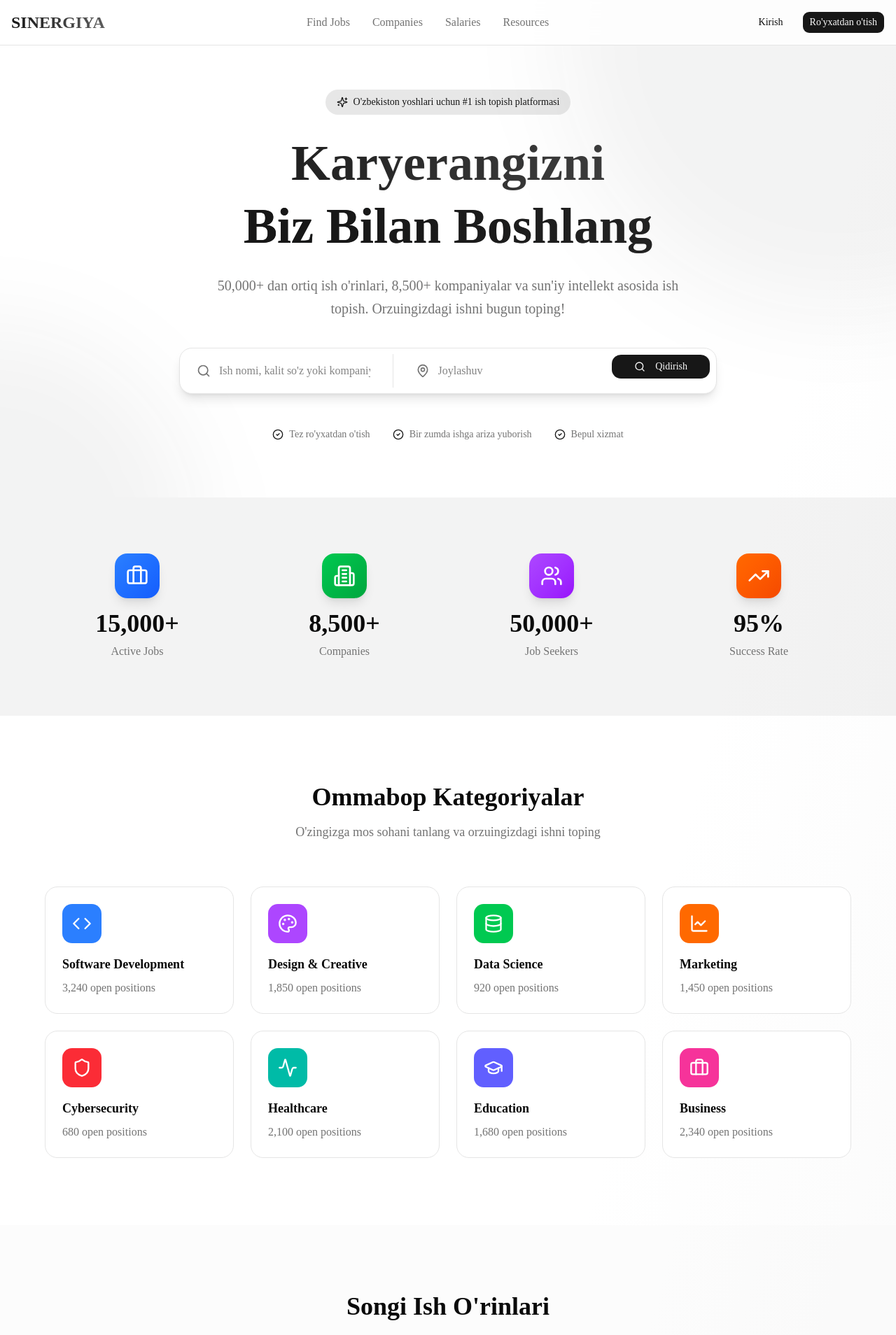
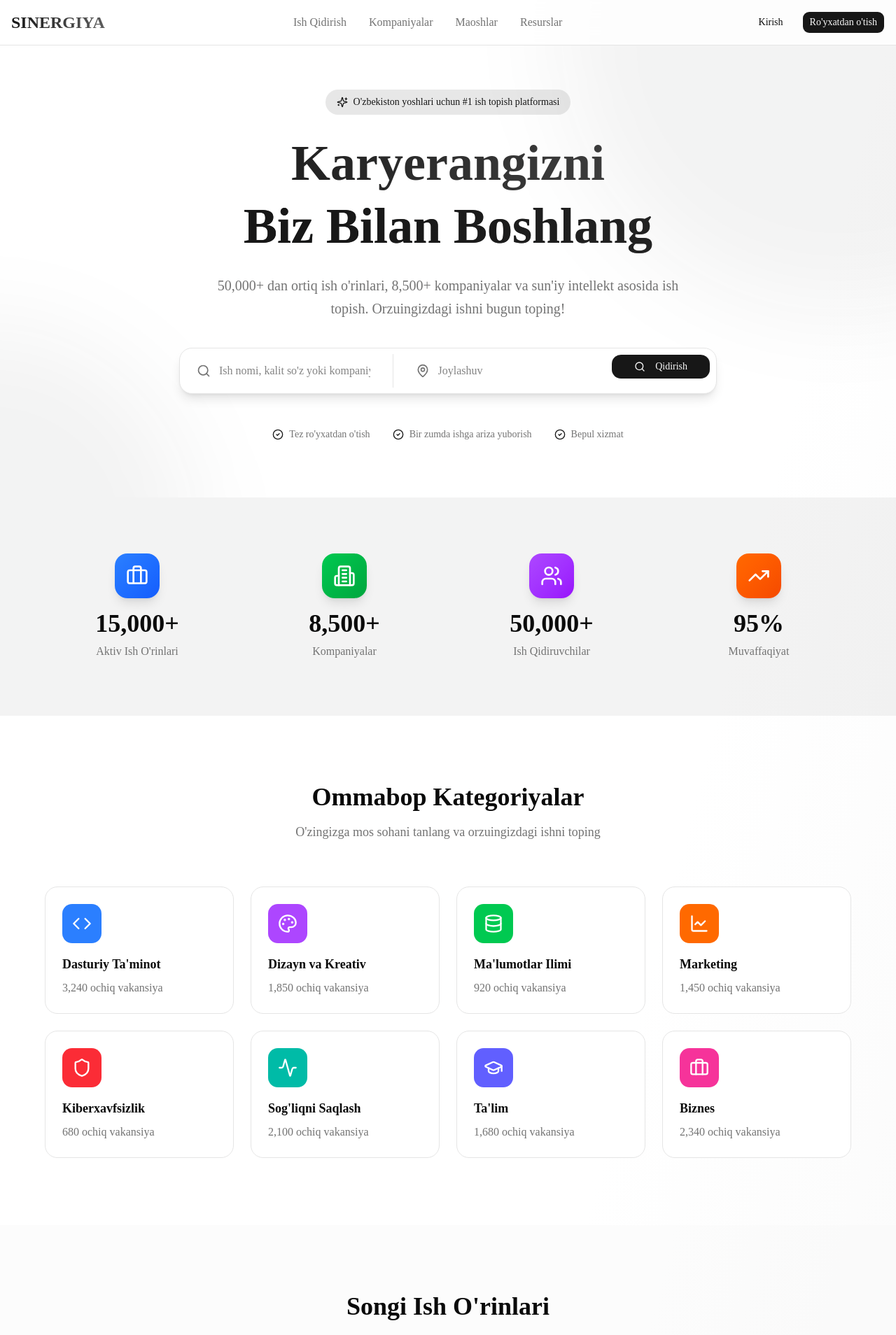
Before and after one commit to otabekxoff-creator/qadam.uz, a Next.js app in the folder frontend/: page / in a window 1280 px wide. Shown: the top 1908 px of the page at 70% size. Built offline with nearby package versions, Linux system fonts and the light colour scheme.

Commit message:
Update main page: translate navigation and content to Uzbek

```diff
--- a/frontend/src/app/page.tsx
+++ b/frontend/src/app/page.tsx
@@ -107,7 +107,7 @@ function CategoryCard({ icon: Icon, title, count, color }: {
         <Icon className="w-7 h-7 text-white" />
       </div>
       <h3 className="font-semibold text-lg mb-2">{title}</h3>
-      <p className="text-muted-foreground">{count.toLocaleString()} open positions</p>
+      <p className="text-muted-foreground">{count.toLocaleString()} ochiq vakansiya</p>
     </motion.div>
   );
 }
@@ -190,58 +190,58 @@ function JobCard({ title, company, location, salary, type, postedAt, logo, tags
 
 export default function Home() {
   const stats = [
-    { value: 15000, suffix: '+', label: 'Active Jobs', icon: Briefcase, color: 'from-blue-500 to-blue-600' },
-    { value: 8500, suffix: '+', label: 'Companies', icon: Building2, color: 'from-green-500 to-green-600' },
-    { value: 50000, suffix: '+', label: 'Job Seekers', icon: Users, color: 'from-purple-500 to-purple-600' },
-    { value: 95, suffix: '%', label: 'Success Rate', icon: TrendingUp, color: 'from-orange-500 to-orange-600' },
+    { value: 15000, suffix: '+', label: 'Aktiv Ish O\'rinlari', icon: Briefcase, color: 'from-blue-500 to-blue-600' },
+    { value: 8500, suffix: '+', label: 'Kompaniyalar', icon: Building2, color: 'from-green-500 to-green-600' },
+    { value: 50000, suffix: '+', label: 'Ish Qidiruvchilar', icon: Users, color: 'from-purple-500 to-purple-600' },
+    { value: 95, suffix: '%', label: 'Muvaffaqiyat', icon: TrendingUp, color: 'from-orange-500 to-orange-600' },
   ];
 
   const categories = [
-    { icon: Code, title: 'Software Development', count: 3240, color: 'bg-blue-500' },
-    { icon: Palette, title: 'Design & Creative', count: 1850, color: 'bg-purple-500' },
-    { icon: Database, title: 'Data Science', count: 920, color: 'bg-green-500' },
+    { icon: Code, title: 'Dasturiy Ta\'minot', count: 3240, color: 'bg-blue-500' },
+    { icon: Palette, title: 'Dizayn va Kreativ', count: 1850, color: 'bg-purple-500' },
+    { icon: Database, title: 'Ma\'lumotlar Ilimi', count: 920, color: 'bg-green-500' },
     { icon: LineChart, title: 'Marketing', count: 1450, color: 'bg-orange-500' },
-    { icon: Shield, title: 'Cybersecurity', count: 680, color: 'bg-red-500' },
-    { icon: Activity, title: 'Healthcare', count: 2100, color: 'bg-teal-500' },
-    { icon: GraduationCap, title: 'Education', count: 1680, color: 'bg-indigo-500' },
-    { icon: Briefcase, title: 'Business', count: 2340, color: 'bg-pink-500' },
+    { icon: Shield, title: 'Kiberxavfsizlik', count: 680, color: 'bg-red-500' },
+    { icon: Activity, title: 'Sog\'liqni Saqlash', count: 2100, color: 'bg-teal-500' },
+    { icon: GraduationCap, title: 'Ta\'lim', count: 1680, color: 'bg-indigo-500' },
+    { icon: Briefcase, title: 'Biznes', count: 2340, color: 'bg-pink-500' },
   ];
 
   const features = [
     {
       icon: Sparkles,
-      title: 'AI-Powered Matching',
-      description: 'Our intelligent algorithm matches you with the perfect jobs based on your skills and preferences.',
+      title: 'AI Yordamida Moslash',
+      description: 'Sun\'iy intellekt algoritmi sizning ko\'nikmalaringiz va afzalliklaringiz asosida ideal ishni tanlaydi.',
       color: 'bg-gradient-to-br from-purple-500 to-indigo-600'
     },
     {
       icon: Zap,
-      title: 'One-Click Apply',
-      description: 'Apply to multiple jobs instantly with your saved profile and resume.',
+      title: 'Bir Marta Bosishda Ariza',
+      description: 'Profil va rezyumengiz bilan bir zumda bir nechta ish o\'rinlariga ariza yuboring.',
       color: 'bg-gradient-to-br from-yellow-500 to-orange-600'
     },
     {
       icon: Shield,
-      title: 'Verified Companies',
-      description: 'All employers are thoroughly vetted to ensure safe and legitimate opportunities.',
+      title: 'Tekshirilgan Kompaniyalar',
+      description: 'Barcha ish beruvchilar xavfsiz va ishonchli imkoniyatlarni ta\'minlash uchun qat\'iy tekshiriladi.',
       color: 'bg-gradient-to-br from-green-500 to-emerald-600'
     },
     {
       icon: Globe,
-      title: 'Remote Opportunities',
-      description: 'Access thousands of remote jobs from companies around the world.',
+      title: 'Masofadan Ishlash',
+      description: 'Dunyo bo\'ylab kompaniyalardan minglab masofadan ish o\'rinlariga kirish imkoniyati.',
       color: 'bg-gradient-to-br from-blue-500 to-cyan-600'
     },
     {
       icon: Target,
-      title: 'Career Analytics',
-      description: 'Track your applications, profile views, and get insights to improve your job search.',
+      title: 'Karyera Tahlili',
+      description: 'Arizalaringiz, profil ko\'rishlarizni kuzatib boring va ish qidirishingizni yaxshilash uchun tavsiyalar oling.',
       color: 'bg-gradient-to-br from-pink-500 to-rose-600'
     },
     {
       icon: HeartHandshake,
-      title: 'Direct Messaging',
-      description: 'Connect directly with recruiters and hiring managers through our built-in chat.',
+      title: 'To\'g\'ridan-To\'g\'ri Aloqa',
+      description: 'Platformamizning o\'z ichki chat orqali ish beruvchilar va HR menejerlari bilan bevosita bog\'laning.',
       color: 'bg-gradient-to-br from-teal-500 to-cyan-600'
     },
   ];
@@ -357,10 +357,10 @@ export default function Home() {
             SINERGIYA
           </Link>
           <div className="hidden md:flex items-center gap-8">
-            <Link href="/jobs/search" className="text-muted-foreground hover:text-foreground transition-colors">Find Jobs</Link>
-            <Link href="/companies" className="text-muted-foreground hover:text-foreground transition-colors">Companies</Link>
-            <Link href="/salary-calculator" className="text-muted-foreground hover:text-foreground transition-colors">Salaries</Link>
-            <Link href="/resources" className="text-muted-foreground hover:text-foreground transition-colors">Resources</Link>
+            <Link href="/jobs/search" className="text-muted-foreground hover:text-foreground transition-colors">Ish Qidirish</Link>
+            <Link href="/companies" className="text-muted-foreground hover:text-foreground transition-colors">Kompaniyalar</Link>
+            <Link href="/salary-calculator" className="text-muted-foreground hover:text-foreground transition-colors">Maoshlar</Link>
+            <Link href="/resources" className="text-muted-foreground hover:text-foreground transition-colors">Resurslar</Link>
           </div>
           <div className="flex items-center gap-4">
             <Link href="/login">
```
